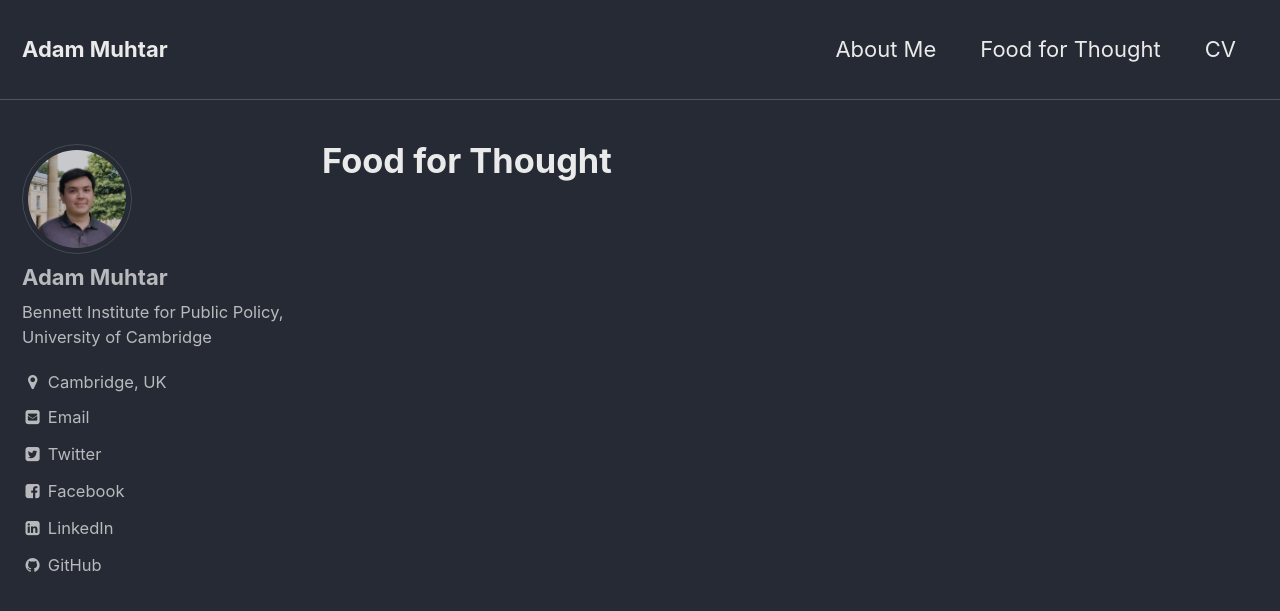
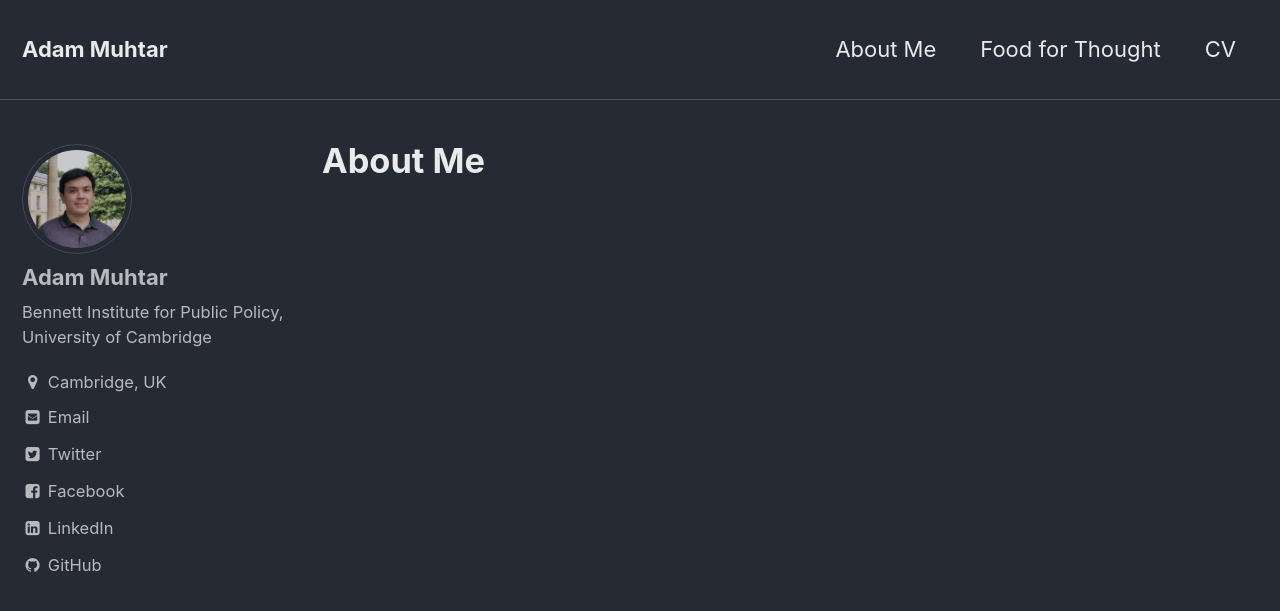
Before and after one commit to adammuhtar/adammuhtar.github.io, a Jekyll site: the page built from foodforthought/index.html, in a window 1280 px wide and 900 px high. Shown: the top 611 px of the window. Built offline with Jekyll 4.4.1, drawn with Linux system fonts in a browser that asks for light colours.

Commit message:
Update index.html

```diff
--- a/foodforthought/index.html
+++ b/foodforthought/index.html
@@ -1,6 +1,6 @@
 ---
 layout: archive
-title: "Food for Thought"
+title: "About Me"
 author_profile: true
 ---
 
```
